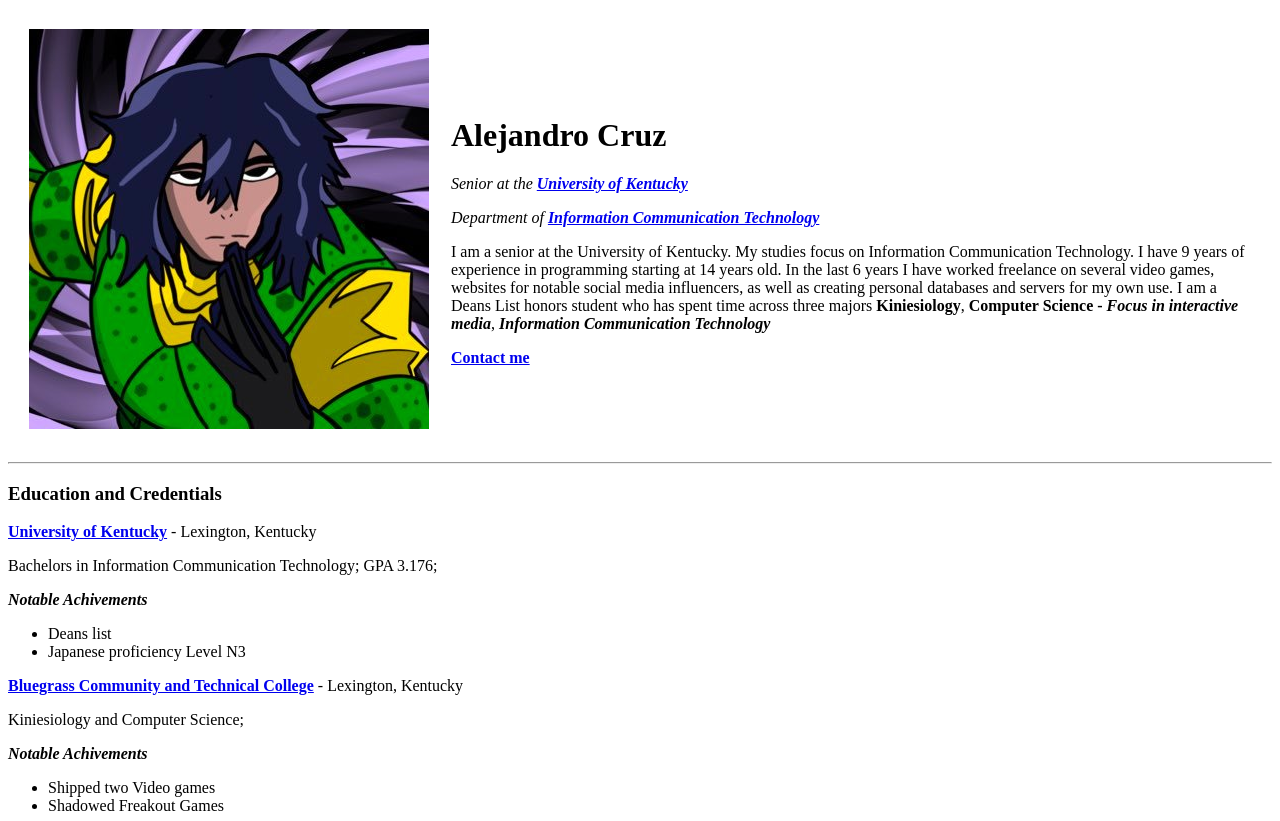
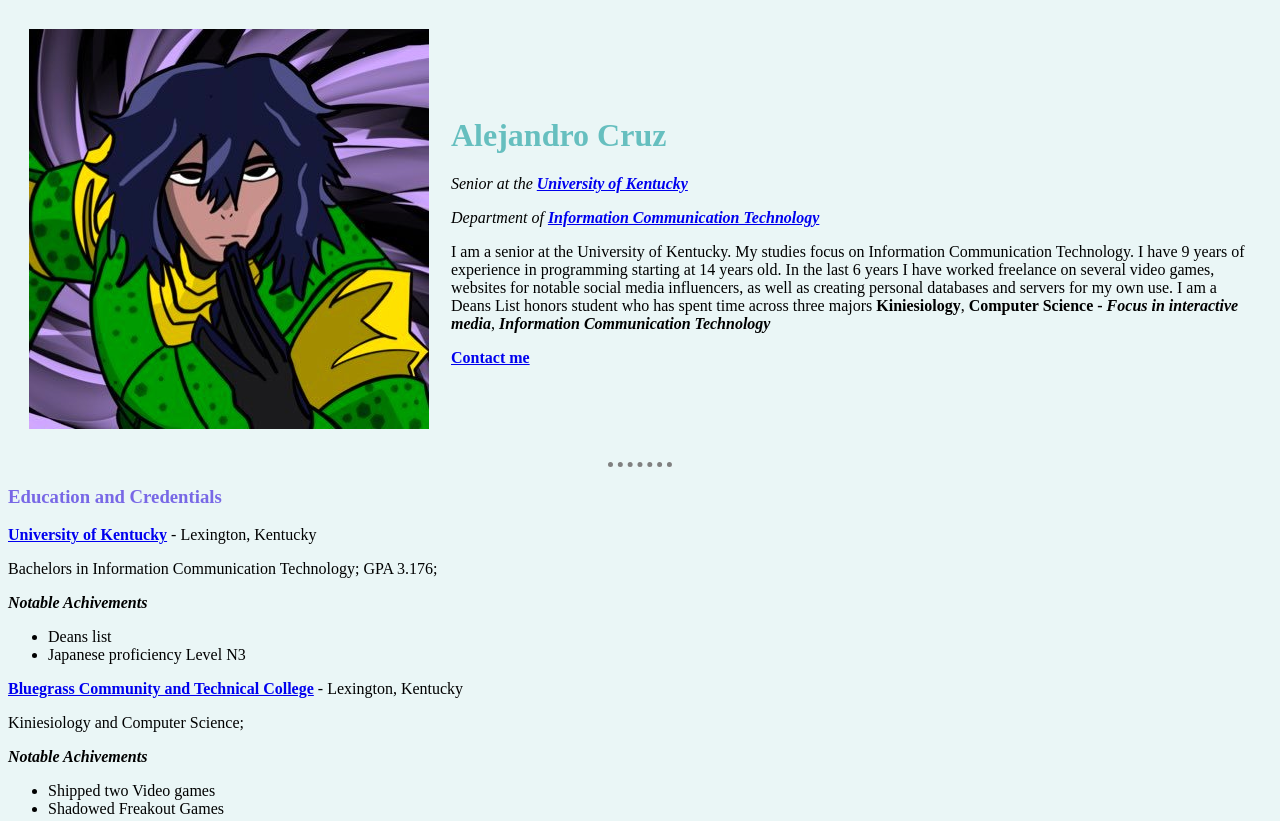
Before and after one commit to tlaloky/cv, a plain HTML site: page index.html in a window 1280 px wide. Shown: the top 821 px of the page. Drawn offline with Linux system fonts and the light colour scheme.

Commit message:
resume 0.2
added CSS

```diff
--- /dev/null
+++ b/css/styles.css
@@ -0,0 +1,23 @@
+body {
+  background-color: #EAF6F6;
+}
+
+hr {
+  border-style: none;
+  border-top-style: dotted;
+  border-color: gray;
+  border-width: 5px;
+  width: 5%;
+}
+
+h1 {
+  color: #66BFBF;
+}
+
+h3 {
+  color: #7868e6;
+}
+
+h4 {
+  color: #black;
+}
--- a/index.html
+++ b/index.html
@@ -4,9 +4,12 @@
 <head>
   <meta charset="utf-8">
   <title>Alejandro's Resume</title>
+<link rel="stylesheet" href="css/styles.css">
 </head>
 
 <body>
+
+
   <table cellspacing="20">
     <tr>
       <td> <img src="images/4ZMjb8wj_400x400.jpg" alt="Alejandro Cruz Portrait"></td>
```
Also changed, not shown: contact.html (+2 -0 lines), hobbies.html (+2 -0 lines), inputs.html (added, +24 -0 lines).
